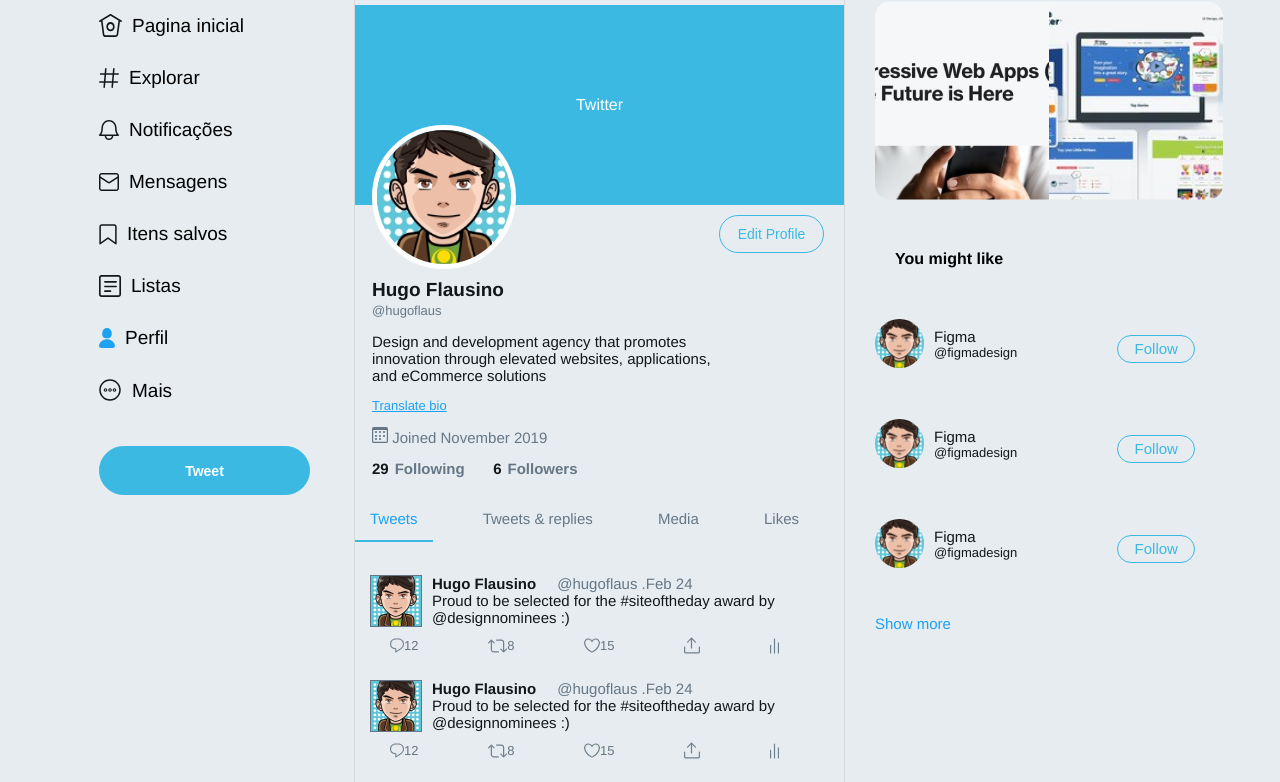
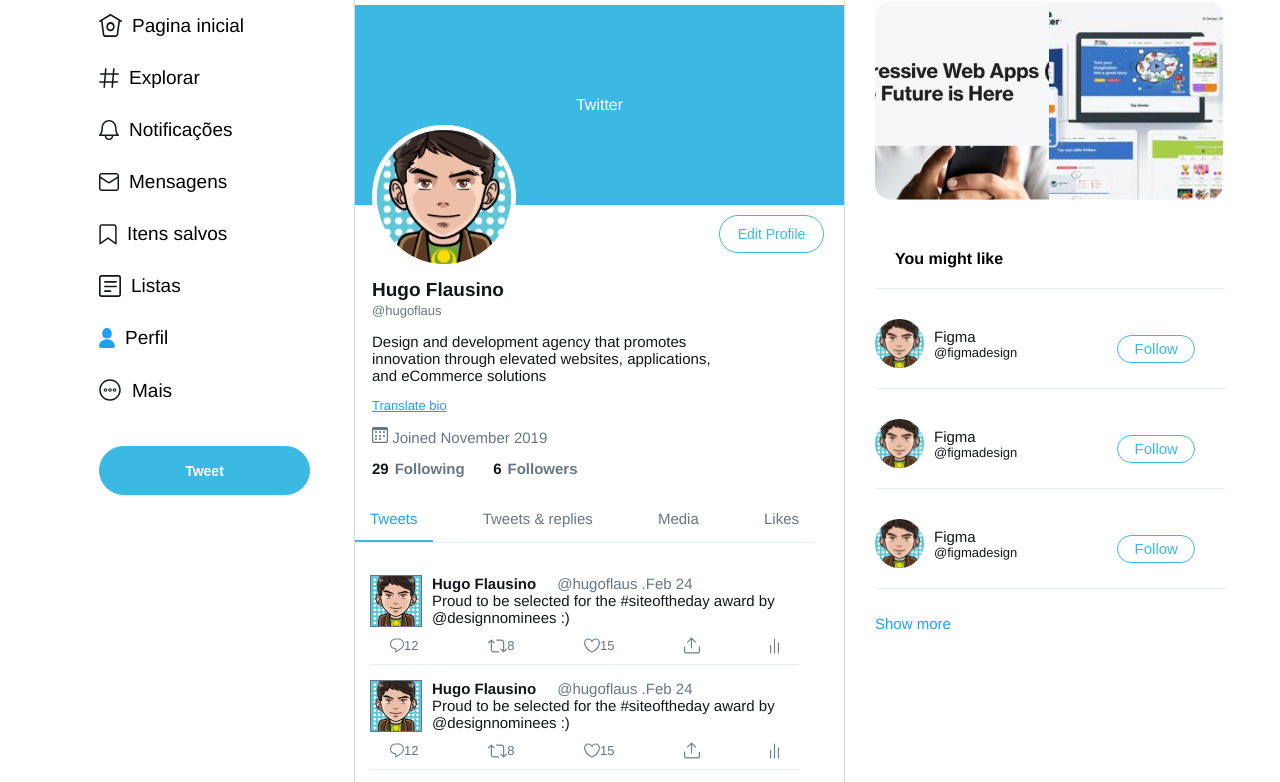
Before and after one commit to hugoflaus/Flexbox-Twitter, a plain HTML site: page layout-2019/index.html in a window 1280 px wide. Shown: the part 55-837 px from the top of the page. Drawn offline with Linux system fonts and the light colour scheme.

Commit message:
fix update body background

```diff
--- a/layout-2019/style.css
+++ b/layout-2019/style.css
@@ -5,7 +5,7 @@
 }
 
 body{
-  background: #e6ecf0;
+  background: #fff;
   font-family: 'Helvetica Neue', 'Helvetica', Arial, sans-serif;
   text-rendering: optimizeLegibility !important;
   -webkit-font-smoothing: antialiased !important;
```
